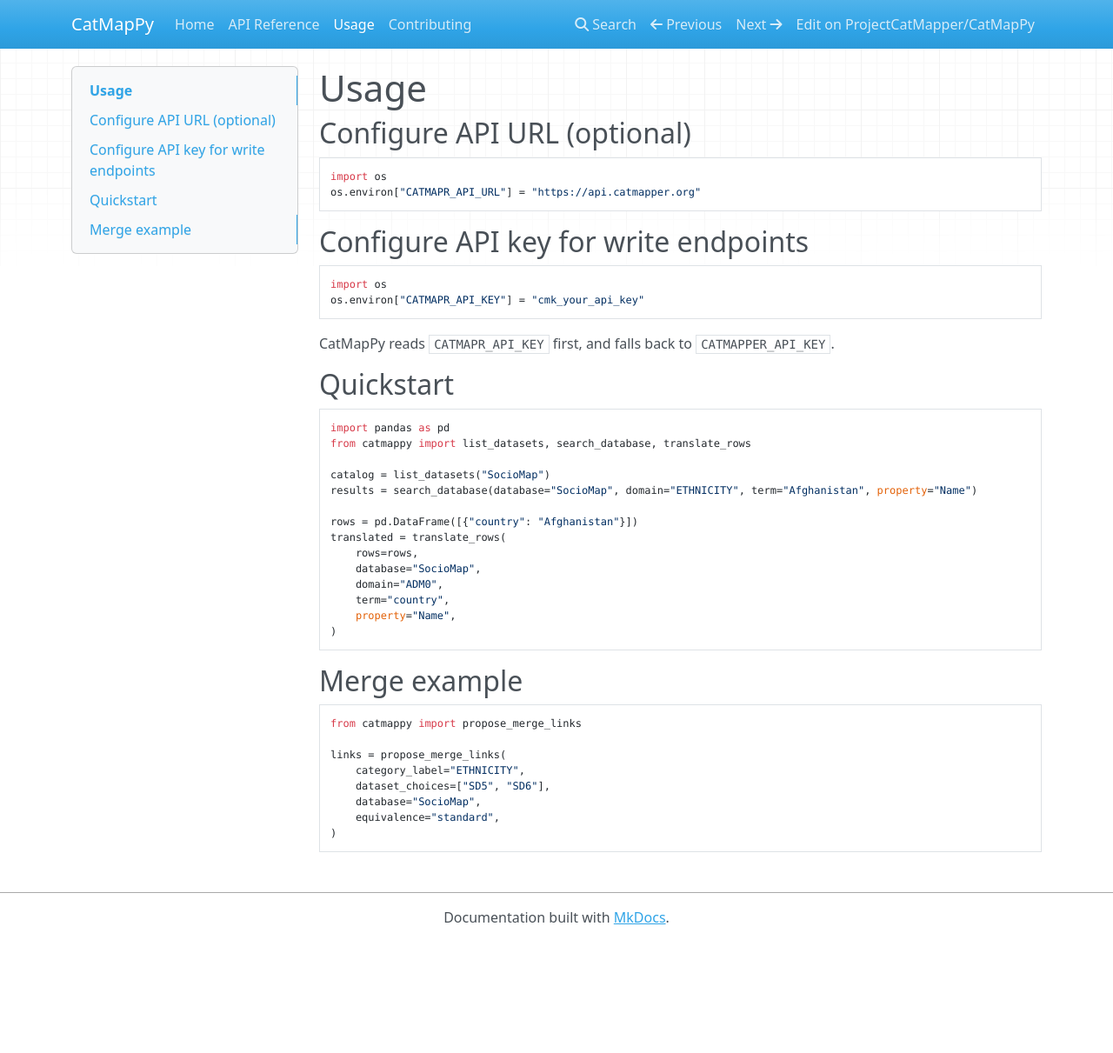
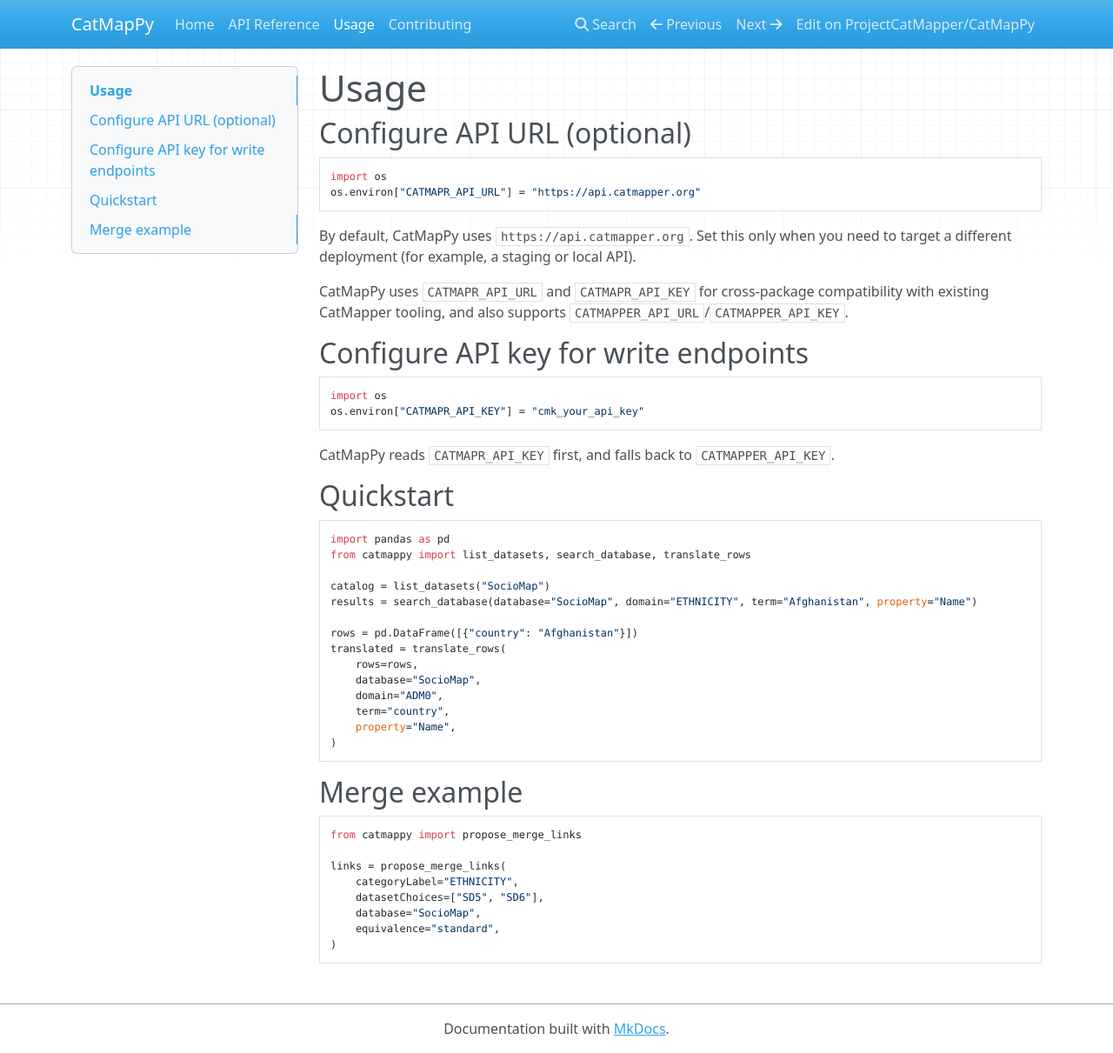
Before and after one commit to ProjectCatMapper/CatMapPy, an MkDocs documentation site: the page built from docs/usage.md, in a window 1280 px wide and 1211 px high. Shown: the whole window at 87% size. Built offline with MkDocs 1.6.1, drawn with Linux system fonts in a browser that asks for light colours; nearby versions of some CDN libraries.

Commit message:
docs: clarify env var behavior and finalize pages content
Agent-Logs-Url: https://github.com/ProjectCatMapper/CatMapPy/sessions/36223598-45a6-48a1-858f-7bae14636a29

Co-authored-by: bischrob <21052185+bischrob@users.noreply.github.com>

````diff
--- a/docs/usage.md
+++ b/docs/usage.md
@@ -6,6 +6,10 @@
 import os
 os.environ["CATMAPR_API_URL"] = "https://api.catmapper.org"
 ```
+
+By default, CatMapPy uses `https://api.catmapper.org`. Set this only when you need to target a different deployment (for example, a staging or local API).
+
+CatMapPy uses `CATMAPR_API_URL` and `CATMAPR_API_KEY` for cross-package compatibility with existing CatMapper tooling, and also supports `CATMAPPER_API_URL`/`CATMAPPER_API_KEY`.
 
 ## Configure API key for write endpoints
 
@@ -41,8 +45,8 @@ translated = translate_rows(
 from catmappy import propose_merge_links
 
 links = propose_merge_links(
-    category_label="ETHNICITY",
-    dataset_choices=["SD5", "SD6"],
+    categoryLabel="ETHNICITY",
+    datasetChoices=["SD5", "SD6"],
     database="SocioMap",
     equivalence="standard",
 )
````
Also changed, not shown: README.md (+3 -0 lines).
